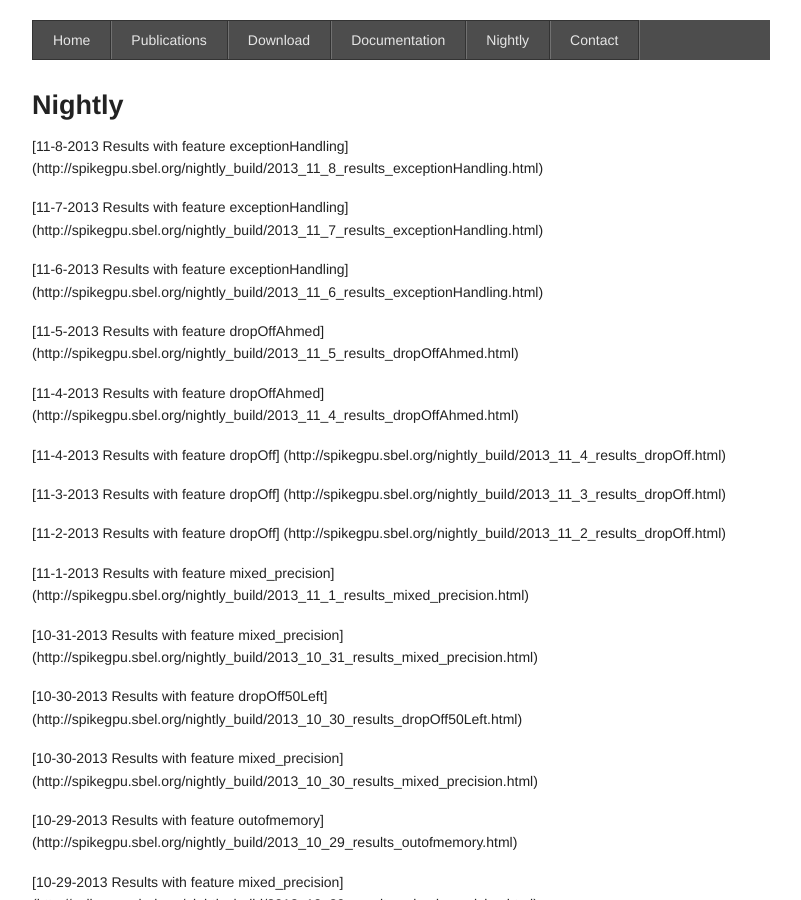
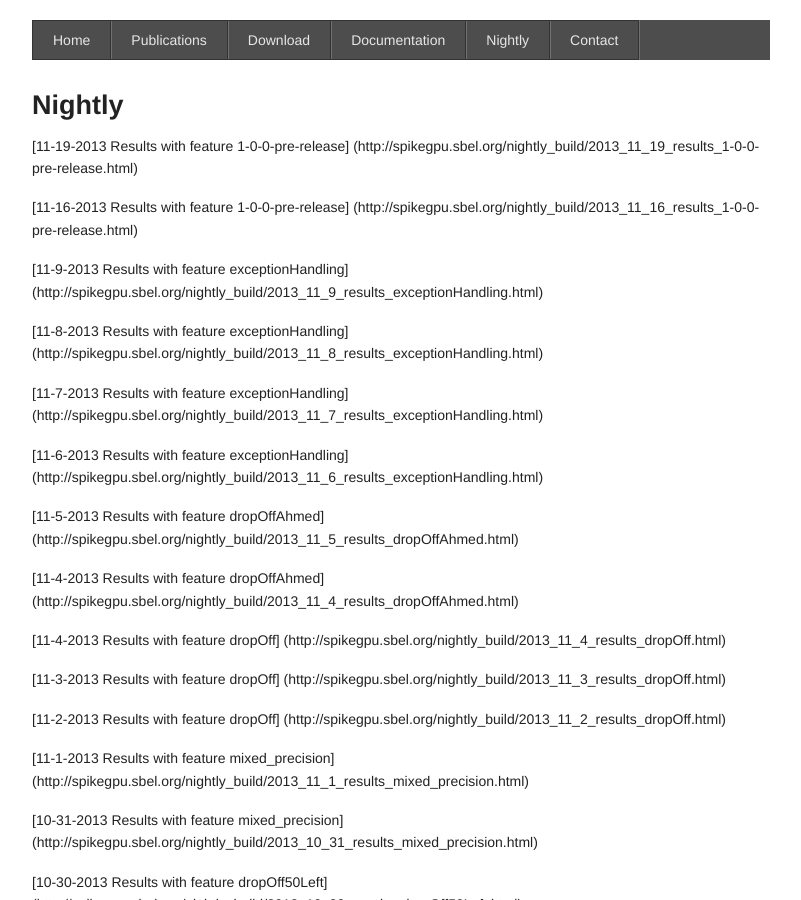
Before and after one commit to spikegpu/spikegpu.github.io, a Jekyll site: the page built from nightly_build/index.md, in a window 1280 px wide and 900 px high. Shown: the whole window, without its empty margins (239-1040 px from the left). Built offline with Jekyll 4.4.1, drawn with Linux system fonts in a browser that asks for light colours; Markdown is read by kramdown in place of the engine named in the settings; some of the changed text lies outside the part shown.

Commit message:
Rearrange the order of displaying results

```diff
--- a/nightly_build/index.md
+++ b/nightly_build/index.md
@@ -5,6 +5,12 @@ title: Nightly
 
 ### Nightly
 
+
+[11-19-2013 Results with feature 1-0-0-pre-release] (http://spikegpu.sbel.org/nightly_build/2013_11_19_results_1-0-0-pre-release.html)
+
+[11-16-2013 Results with feature 1-0-0-pre-release] (http://spikegpu.sbel.org/nightly_build/2013_11_16_results_1-0-0-pre-release.html)
+
+[11-9-2013 Results with feature exceptionHandling] (http://spikegpu.sbel.org/nightly_build/2013_11_9_results_exceptionHandling.html)
 
 [11-8-2013 Results with feature exceptionHandling] (http://spikegpu.sbel.org/nightly_build/2013_11_8_results_exceptionHandling.html)
 
```
Also changed, not shown: other parts of nightly_build/index.md (+0 -6 lines).
